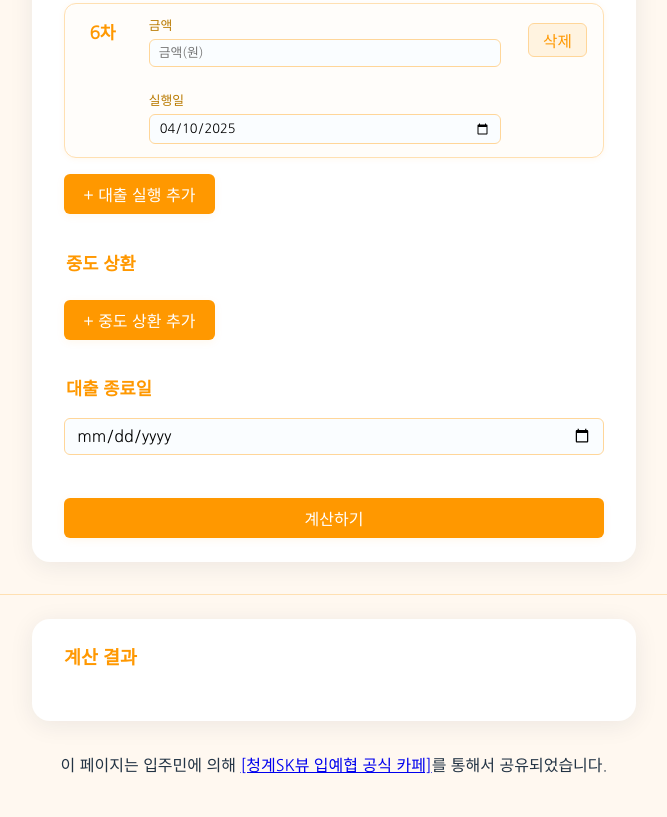
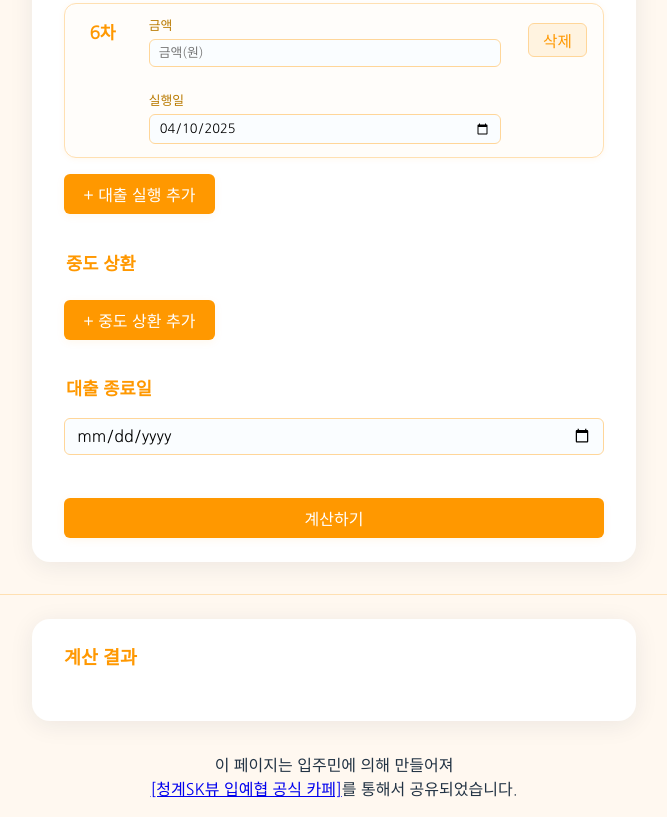
Before and after one commit to ucheol2/intermediate-loan-interest-calculator, a plain HTML site: page index.html in a window 1280 px wide. Shown: the part 1170-1987 px from the top of the page, without its empty margins (306-973 px from the left). Before the commit the page ends 1963 px from the top, so only its background shows below. Drawn offline with Linux system fonts and the light colour scheme.

Commit message:
fix footer

```diff
--- a/index.html
+++ b/index.html
@@ -40,7 +40,8 @@
         <div id="monthly-interest"></div>
     </div>
     <p>
-        이 페이지는 입주민에 의해 <a target="_blank" rel="noreferrer" href="https://cafe.naver.com/cheonggyeskview">[청계SK뷰 입예협 공식 카페]</a>를 통해서 공유되었습니다.
+        이 페이지는 입주민에 의해 만들어져<br>
+        <a target="_blank" rel="noreferrer" href="https://cafe.naver.com/cheonggyeskview">[청계SK뷰 입예협 공식 카페]</a>를 통해서 공유되었습니다.
     </p>
     <script src="calculator.js"></script>
     <script src="index.js"></script>
```
